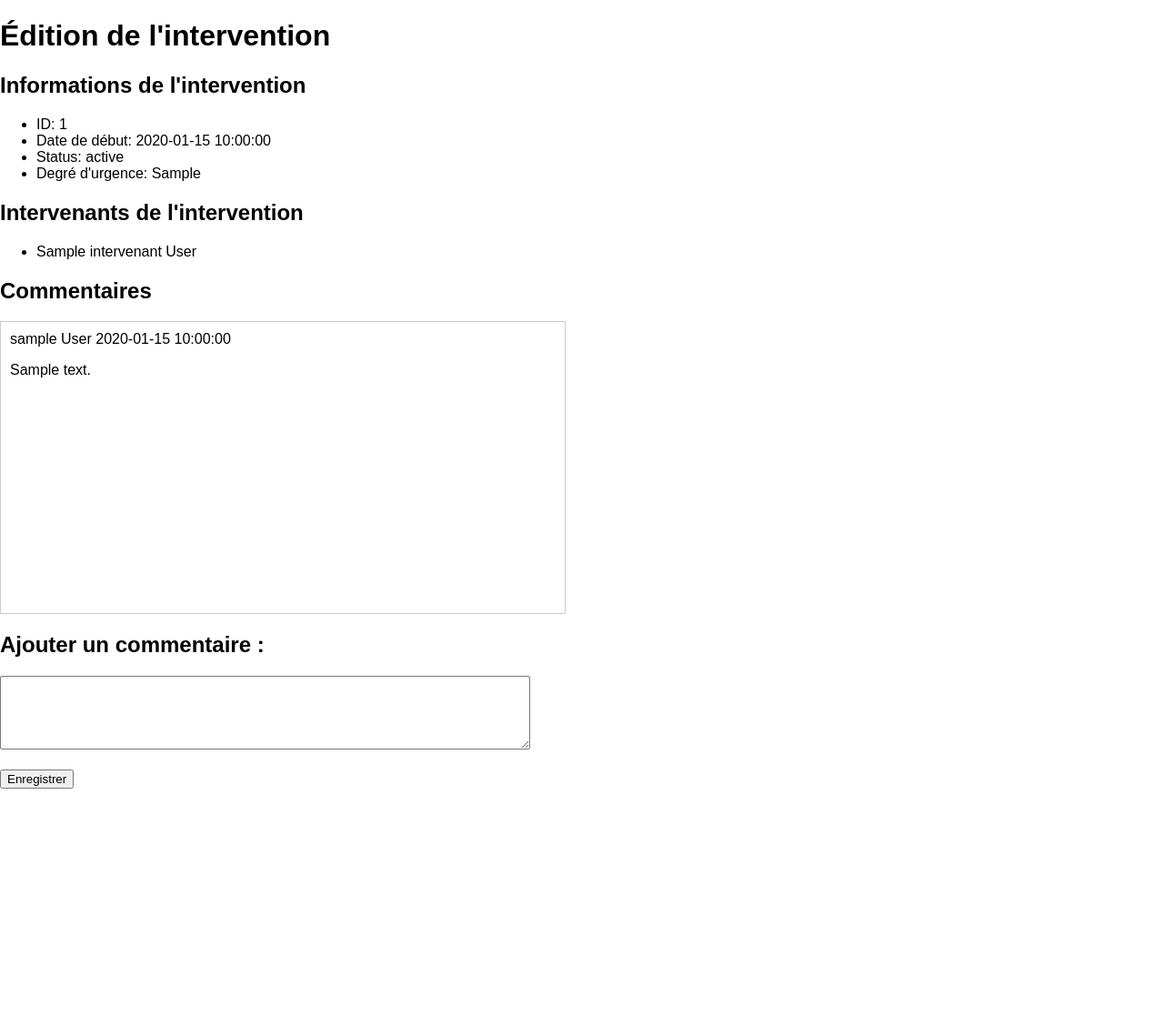
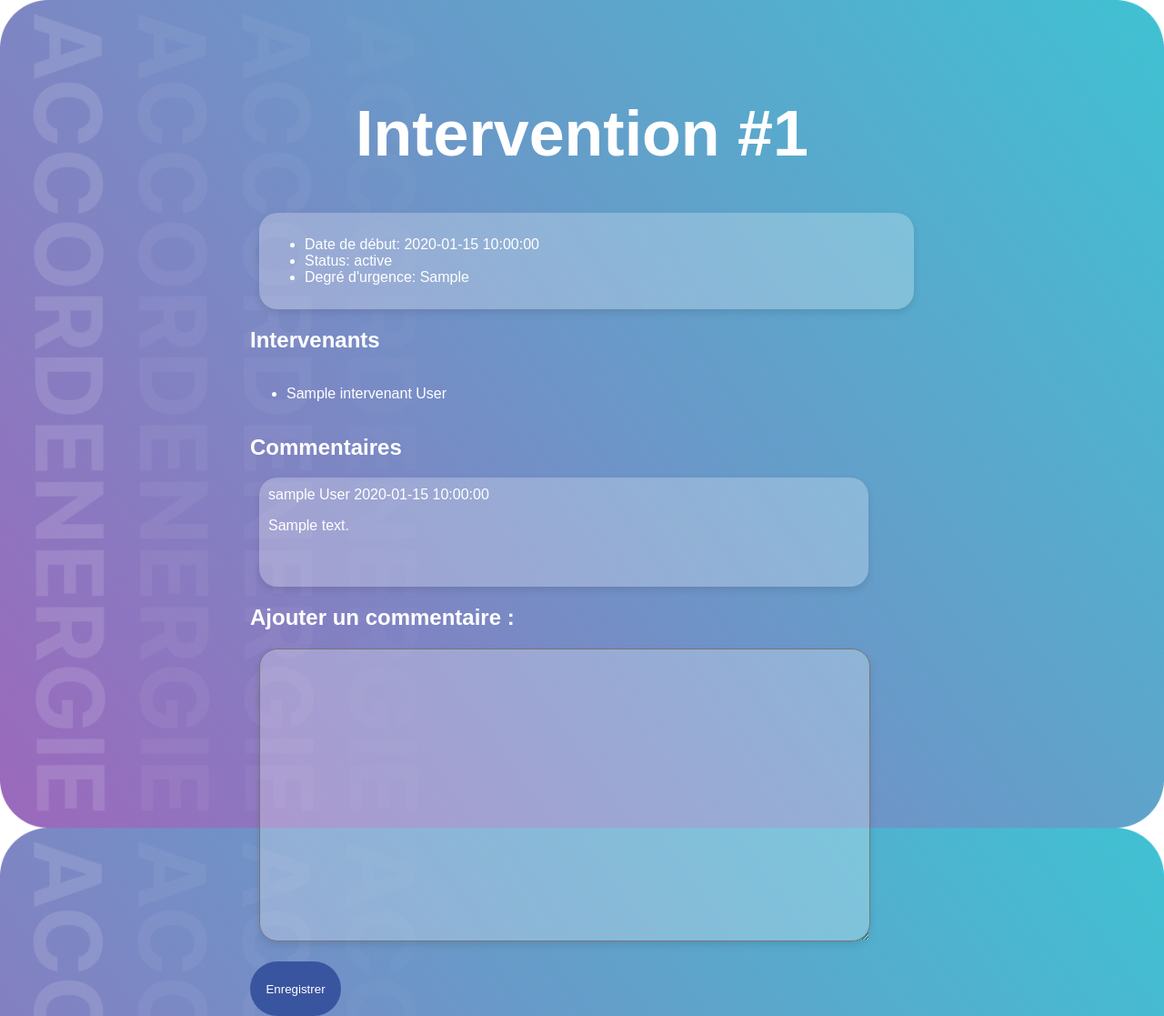
Before and after one commit to kamilmerce/ProjetWeb-B2, a PHP site: template app/templates/edit_intervention.html.twig in a window 1280 px wide. Shown: the whole page at 91% size. Before the commit the page ends 867 px from the top, so only its background shows below. Run offline with PHP 8.4, Linux system fonts and the light colour scheme; the template is opened without the code that fills it: most values are stand-ins (such as "Sample title", 1, 10 or a date in 2020); some libraries are stand-ins or nearby versions.

Commit message:
edit intervention en cour

```diff
--- a/app/templates/edit_intervention.html.twig
+++ b/app/templates/edit_intervention.html.twig
@@ -1,31 +1,171 @@
 {% extends "base_auth.html.twig" %}
 
 {% block body %}
+<style>
+body {
+  font-family: 'Arial', sans-serif;
+  background-image: url('/img/login.png');
+  background-size: cover;
+  background-repeat: no-repeat;
+  background-attachment: fixed;
+  background-position: center center;
+  display: flex;
+  justify-content:center;
+  align-items: center;
+  color: white;
+  height: 100vh;
+}
+
+.liste-container {
+  display: flex;
+  flex-direction: column;
+  margin-bottom:100px;
+  height: 110vh;
+}
+
+.en-tete {
+  margin-top:150px;
+  text-align:center;
+}
+
+.en-tete h1 {
+  font-weight: bold;
+  color:white;
+  font-size:70px;
+}
+
+
+
+button {
+  padding: 10px;
+  border: none;
+  border-radius: 40px;
+  background-color: #3A559F;
+  text-align: center;
+  color: white;
+  cursor: pointer;
+  margin-top:0;
+  margin-bottom:0;
+  width:100px;
+  height:60px;
+
+}
+
+.liste{
+  background: rgba(255, 255, 255, 0.25);
+  border-radius: 20px;
+  box-shadow: 0 4px 8px rgba(0, 0, 0, 0.1);
+  width: 700px;
+  height: 600px;
+  padding: 10px;
+  margin-left:10px;
+  scroll-snap-type: x mandatory;
+  scrollbar-width: thin;
+  scrollbar-color: white transparent;
+  -ms-overflow-style: -ms-autohiding-scrollbar; /* Hide the scrollbar in IE and Edge */
+}
+
+.comment-container{
+  background: rgba(255, 255, 255, 0.25);
+  border-radius: 20px;
+  box-shadow: 0 4px 8px rgba(0, 0, 0, 0.1);
+  width: 650px;
+  height: 100px;
+  padding: 10px;
+  margin-left:10px;
+  overflow-y: scroll;
+  scroll-snap-type: x mandatory;
+  scrollbar-width: thin;
+  scrollbar-color: white transparent;
+  -ms-overflow-style: -ms-autohiding-scrollbar; /* Hide the scrollbar in IE and Edge */
+}
+.intervenant{
+  background: rgba(255, 255, 255, 0.25);
+  border-radius: 20px;
+  box-shadow: 0 4px 8px rgba(0, 0, 0, 0.1);
+  width: 650px;
+  height: 100px;
+  padding: 10px;
+  margin-left:10px;
+
+}
+
+.ajout_com{
+    background: rgba(255, 255, 255, 0.25);
+  border-radius: 20px;
+  box-shadow: 0 4px 8px rgba(0, 0, 0, 0.1);
+  width: 650px;
+  height: 300px;
+  padding: 10px;
+  margin-left:10px;
+  scroll-snap-type: x mandatory;
+  scrollbar-width: thin;
+  scrollbar-color: white transparent;
+  -ms-overflow-style: -ms-autohiding-scrollbar; /* Hide the scrollbar in IE and Edge */}
+
+
+
+
+.comment-content{
+  border-radius: 20px 20px 0 0; /* Apply border radius to the top corners only */
+
+}
+
+a {
+  display: block;
+  width: 100%;
+  text-align: right;
+  text-decoration: none;
+  color: #3A559F;
+}
+
+.input_edit{
+
+}
+
+
+@media (max-width: 1200px) {
+  div {
+    width: 450px;
+  }
+}
+
+@media (max-width: 900px) {
+  div {
+    width: 100%;
+  }
+}
+</style>
 <body>
-    <h1>Édition de l'intervention</h1>
+    <div class='liste-container'>
+        <div class='en-tete'>
+            <h1>Intervention #{{intervention.id}}</h1>
+        </div>
 
-    <h2>Informations de l'intervention</h2>
+        <div class='liste'>
             <ul>
-        <li>ID: {{ intervention.id }}</li>
                 <li>Date de début: {{ intervention.start_date }}</li>
                 <li>Status: {{ intervention.status_suivi }}</li>
                 <li>Degré d'urgence: {{ intervention.degre_urgence }}</li>
             </ul>
+        </div>
 
 
 
-    <h2>Intervenants de l'intervention</h2>
+        <h2>Intervenants</h2>
+        <div class ='intervenants'>
             <ul>
                 {% for intervenant in intervenants %}
                 <li>{{ intervenant.name }} {{ intervenant.surname }}</li>
                 {% endfor %}
             </ul>
+        </div>
 
         <div class="comment-section">
             <h2>Commentaires</h2>
-        <div class="comment-container" style="width: 600px; height: 300px; overflow-y: scroll; border: 1px solid #ccc; padding: 10px; margin-bottom: 20px;">
+            <div class="comment-container">
                 {% for commentaire in commentaires %}
-            <div class="comment">
+                <div class="comment" >
                     <span class="comment-author">{{ commentaire.user_name }} {{ commentaire.user_surname }}</span>
                     <span class="comment-date">{{ commentaire.date_commentaire}}</span>
                     <p class="comment-content">{{ commentaire.commentaire}}</p>
@@ -36,24 +176,26 @@
 
         <form action="edit_intervention.php?id={{ intervention.id }}" method="post">
             <h2>Ajouter un commentaire :</h2>
-        <textarea id="commentaire" name="commentaire" cols="70" rows="5"></textarea><br><br>
+
+            <textarea class="ajout_com" id="commentaire" name="commentaire" ></textarea><br><br>
 
             {% if user.role == 'standardiste' or user.role == 'intervenant' %}
             <h3>Statut :</h3>
-            <input type="radio" name="status" value="En attente" {% if intervention.status_suivi == 'En attente' %}checked{% endif %}> En attente<br>
-            <input type="radio" name="status" value="En cours" {% if intervention.status_suivi == 'En cours' %}checked{% endif %}> En cours<br>
+                <input class='input_edit' type="radio" name="status" value="En attente" {% if intervention.status_suivi == 'En attente' %}checked{% endif %}> En attente<br>
+                <input class='input_edit' type="radio" name="status" value="En cours" {% if intervention.status_suivi == 'En cours' %}checked{% endif %}> En cours<br>
                 {% if user.role =='standardiste' %}
-                <input type="radio" name="status" value="Clôturée" {% if intervention.status_suivi == 'Clôturée' %}checked{% endif %}> Clôturée<br>
-                <input type="radio" name="status" value="Annulée" {% if intervention.status_suivi == 'Annulée' %}checked{% endif %}> Annulée<br><br>
+                    <input class='input_edit' type="radio" name="status" value="Clôturée" {% if intervention.status_suivi == 'Clôturée' %}checked{% endif %}> Clôturée<br>
+                    <input class='input_edit' type="radio" name="status" value="Annulée" {% if intervention.status_suivi == 'Annulée' %}checked{% endif %}> Annulée<br><br>
                 {% endif %}
             {% endif %}
             {% if user.role == 'standardiste' %}
                 <h3>Degré d'urgence :</h3>
-            <input type="radio" name="urgence" value="Faible" {% if intervention.degre_urgence == 'Faible' %}checked{% endif %}> Faible<br>
-            <input type="radio" name="urgence" value="Moyen" {% if intervention.degre_urgence == 'Moyen' %}checked{% endif %}> Moyen<br>
-            <input type="radio" name="urgence" value="Élevé" {% if intervention.degre_urgence == 'Élevé' %}checked{% endif %}> Élevé<br><br>
+                <input class='input_edit' type="radio" name="urgence" value="Faible" {% if intervention.degre_urgence == 'Faible' %}checked{% endif %}> Faible<br>
+                <input  class='input_edit'type="radio" name="urgence" value="Moyen" {% if intervention.degre_urgence == 'Moyen' %}checked{% endif %}> Moyen<br>
+                <input  class='input_edit'type="radio" name="urgence" value="Élevé" {% if intervention.degre_urgence == 'Élevé' %}checked{% endif %}> Élevé<br><br>
             {% endif %}
             <button type="submit">Enregistrer</button>
         </form>
+    </div>
 </body>
 {% endblock %}
```
Also changed, not shown: app/templates/base_auth.html.twig (+48 -7 lines). Lines whose indentation alone changed are shown as unchanged.
